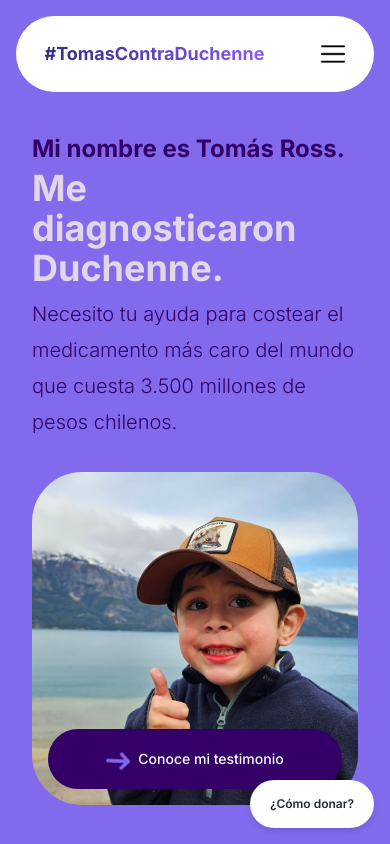
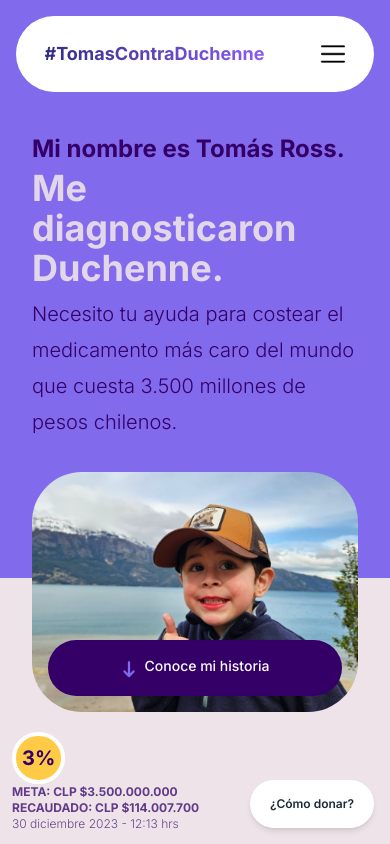
Before and after one commit to dalvaradotey/tomas, a Next.js app: page / in a window 390 px wide. Shown: the top 844 px of the page. Built offline with nearby package versions, Linux system fonts and the light colour scheme.

Commit message:
TEST: hero

```diff
--- a/src/components/Hero.tsx
+++ b/src/components/Hero.tsx
@@ -34,28 +34,33 @@ const NavbarHero = () => (
   </div>
 )
 
+const StoryButton = () => (
+  <LinkButton href="#mi-historia" className="absolute md:relative bottom-4">
+    <svg className="animate-bounce mt-2 w-4 h-4 md:w-6 md:h-6 text-secondary" aria-hidden="true" xmlns="http://www.w3.org/2000/svg" fill="none" viewBox="0 0 10 14">
+      <path stroke="currentColor" strokeLinecap="round" strokeLinejoin="round" strokeWidth="2" d="M5 1v12m0 0 4-4m-4 4L1 9"></path>
+    </svg>
+    <span className="md:text-lg ml-2">Conoce mi historia</span>
+  </LinkButton>
+)
+
 export default function Hero() {
   return (
     <div className="md:h-screen md:px-32">
-      <div className="bg-secondary md:rounded-3xl md:mt-10 h-[80%] md:h-[80%]">
+      <div className="md:bg-secondary md:rounded-3xl md:mt-10 h-full md:h-[80%]">
+        <div className="md:hidden absolute bg-secondary z-0 w-full h-[13%]"></div>
         <NavbarHero />
-        <div className="md:flex md:items-center md:h-[80%]">
+        <div className="md:flex md:items-center md:h-[80%] z-10">
           <div className="relative md:w-3/6 pt-10 md:pt-0">
             <div className="align-middle px-8 py-8 md:pl-20 md:pr-24 pt-24 md:pt-0">
               <span className="text-2xl md:text-2xl font-bold">Mi nombre es Tomás Ross.</span>
               <h1 className="text-4xl md:text-5xl font-bold md:mt-2 bg-clip-text bg-gradient-to-r text-third opacity-90">Me diagnosticaron Duchenne.</h1>
               <p className="mt-2 leading-9">Necesito tu ayuda para costear el medicamento más caro del mundo que cuesta 3.500 millones de pesos chilenos.</p>
               <div className="hidden md:flex mt-10">
-                <LinkButton href="#mi-historia">
-                  <svg className="animate-bounce mt-2 w-4 h-4 md:w-6 md:h-6 text-secondary" aria-hidden="true" xmlns="http://www.w3.org/2000/svg" fill="none" viewBox="0 0 10 14">
-                    <path stroke="currentColor" strokeLinecap="round" strokeLinejoin="round" strokeWidth="2" d="M5 1v12m0 0 4-4m-4 4L1 9"></path>
-                  </svg>
-                  <span className="md:text-lg ml-2">Conoce mi historia</span>
-                </LinkButton>
+                <StoryButton />
               </div>
             </div>
           </div>
-          <div className="md:w-3/6 h-[500px] md:h-full px-8 md:px-8 md:pt-6">
+          <div className="md:w-3/6 md:h-full px-8 md:px-8 md:pt-6">
             <div className="relative h-full md:h-screen">
               <Image
                 src={TomasPaisaje}
@@ -65,12 +70,7 @@ export default function Hero() {
               />
               <div className="md:hidden absolute w-full">
                 <div className="relative mx-4">
-                  <LinkButton href="/testimonio" className="flex items-center absolute bottom-4">
-                    <svg className="mt-[4px] w-6 h-6 text-secondary animate-[animate-bounce-right_1s_ease-in-out_infinite]" aria-hidden="true" xmlns="http://www.w3.org/2000/svg" fill="none" viewBox="0 0 14 10">
-                      <path stroke="currentColor" strokeLinecap="round" strokeLinejoin="round" strokeWidth="2" d="M1 5h12m0 0L9 1m4 4L9 9"></path>
-                    </svg>
-                    <span className="ml-2">Conoce mi testimonio</span>
-                  </LinkButton>
+                  <StoryButton />
                 </div>
               </div>
             </div>
```
